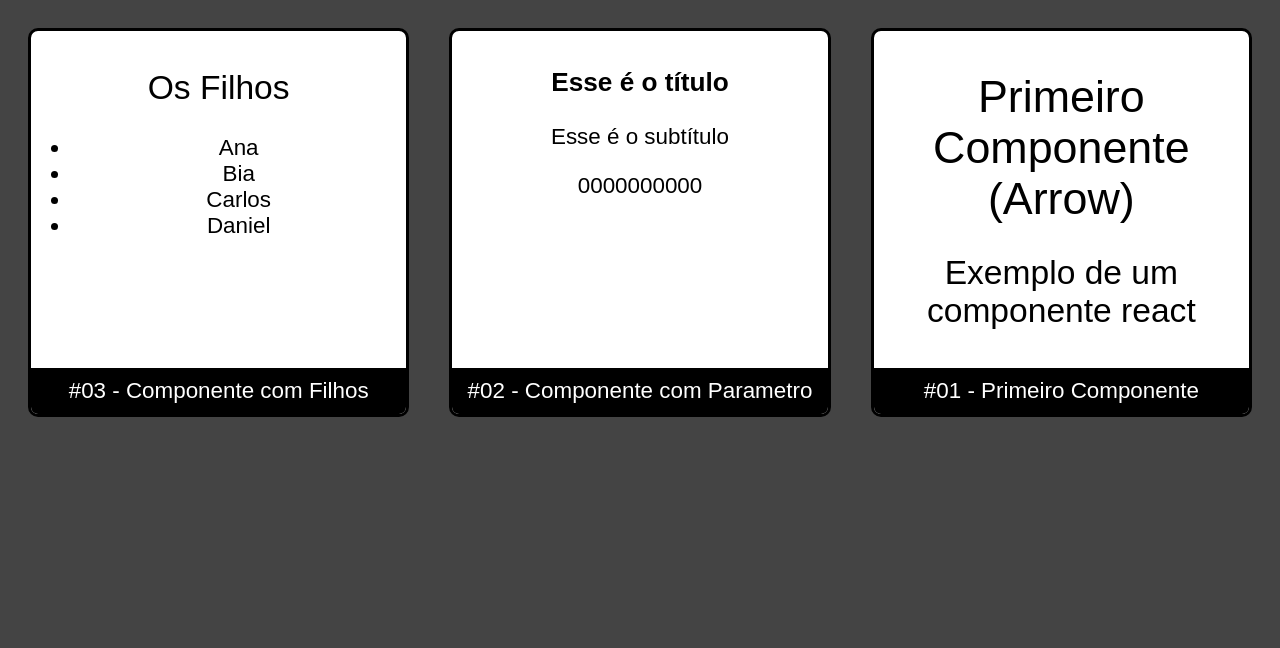
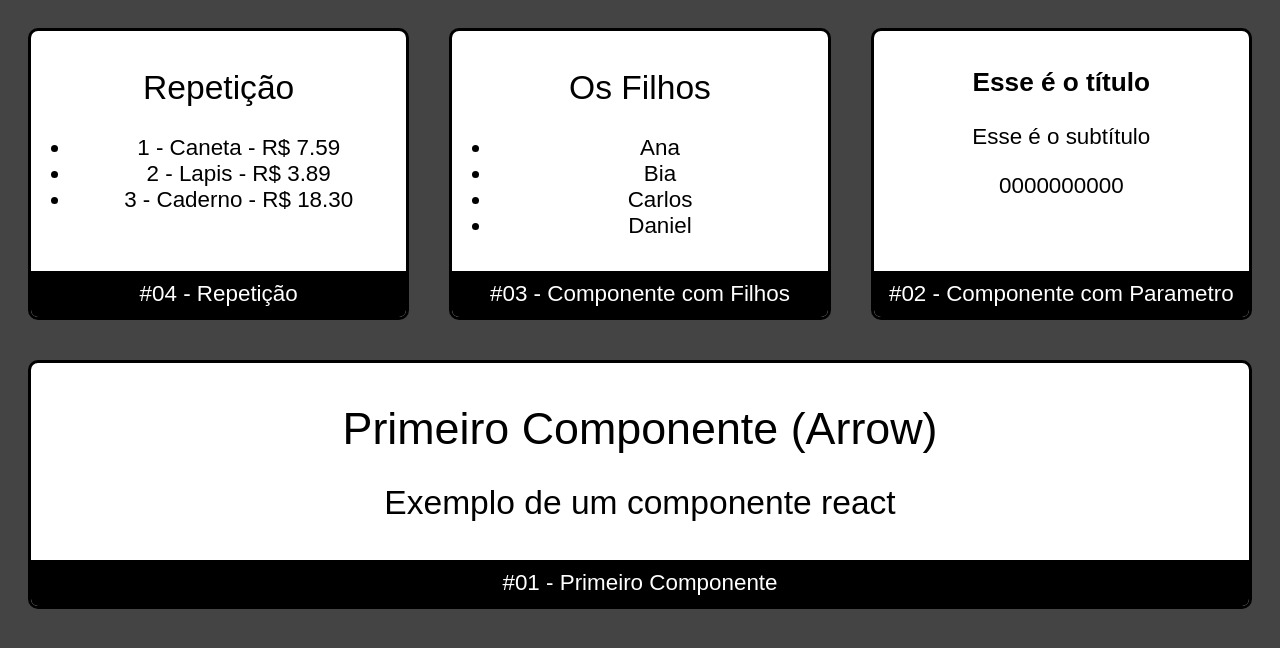
Before and after one commit to kleitonMarques/fundamentosReactCod3r, a React (Create React App) app: page / in a window 1280 px wide. Shown: the top 648 px of the page. Built offline with nearby package versions, Linux system fonts and the light colour scheme.

Commit message:
Repeticao

```diff
--- a/src/App.jsx
+++ b/src/App.jsx
@@ -5,9 +5,14 @@
 import ComParamentro from './components/ComParamentro'
 import ComFilhos from './components/ComFilhos'
 import Card from './components/layout/Card'
+import Repeticao from './components/Repeticao'
 
 export default props => (
     <div className="App">
+        <Card titulo="#04 - Repetição">
+            <Repeticao></Repeticao>
+        </Card>
+
         <Card titulo="#03 - Componente com Filhos">
             <ComFilhos>
                 <ul>
--- /dev/null
+++ b/src/components/Repeticao.jsx
@@ -0,0 +1,21 @@
+import React from 'react'
+
+import produtos from '../data/produtos'
+
+export default props => {
+
+    function getProdutosListItem() {
+        return produtos.map(prod => {
+        return <li key={prod.id}>{prod.id} - {prod.nome} - R$ {prod.preco}</li>
+        })
+    }
+
+    return (
+        <div>
+            <h2>Repetição</h2>
+            <ul>
+                {getProdutosListItem()}
+            </ul>
+        </div>
+    )
+}
--- /dev/null
+++ b/src/data/produtos.js
@@ -0,0 +1,5 @@
+export default [
+    { id: 1, nome: 'Caneta', preco: '7.59' },
+    { id: 2, nome: 'Lapis', preco: '3.89' },
+    { id: 3, nome: 'Caderno', preco: '18.30' },
+]
```
